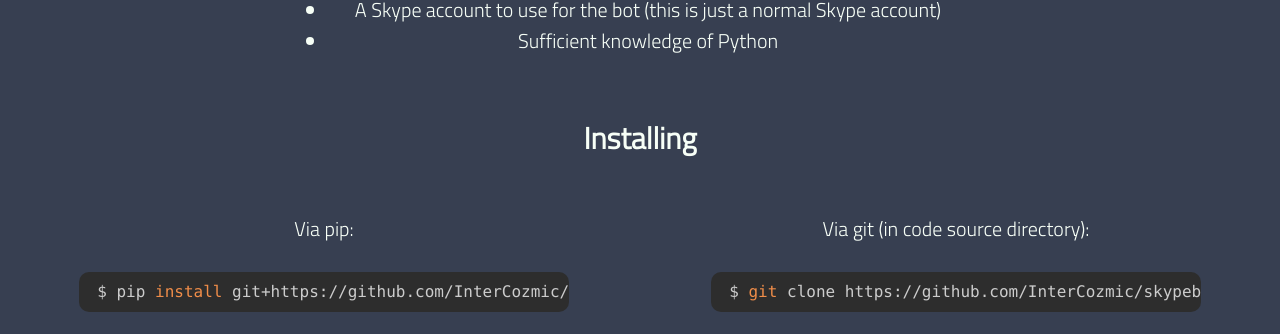
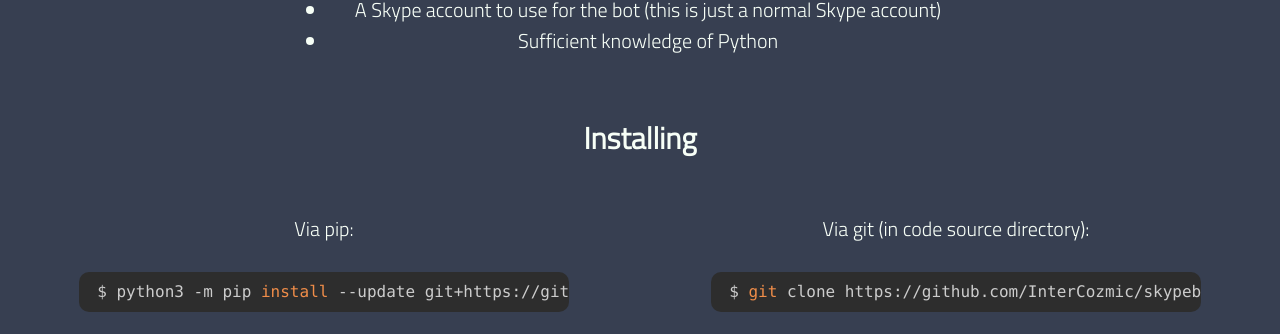
Before and after one commit to InterCozmic/skypebot, a plain HTML site: page docs/index.html in a window 1280 px wide. Shown: the part 618-952 px from the top of the page. Drawn offline with nearby package versions, Linux system fonts and the light colour scheme.

Commit message:
Update index.html
Updated to match v0.1.1

```diff
--- a/docs/index.html
+++ b/docs/index.html
@@ -101,7 +101,7 @@
         <div class='container'>
         <div class='grid1'>
             <p>Via pip:</p>
-            <pre><code class="language-bash">$ pip install git+https://github.com/InterCozmic/skypebot</code></pre>
+            <pre><code class="language-bash">$ python3 -m pip install --update git+https://github.com/InterCozmic/skypebot</code></pre>
         </div>
         <div class='grid2'>
             <p>Via git (in code source directory):</p>
```
